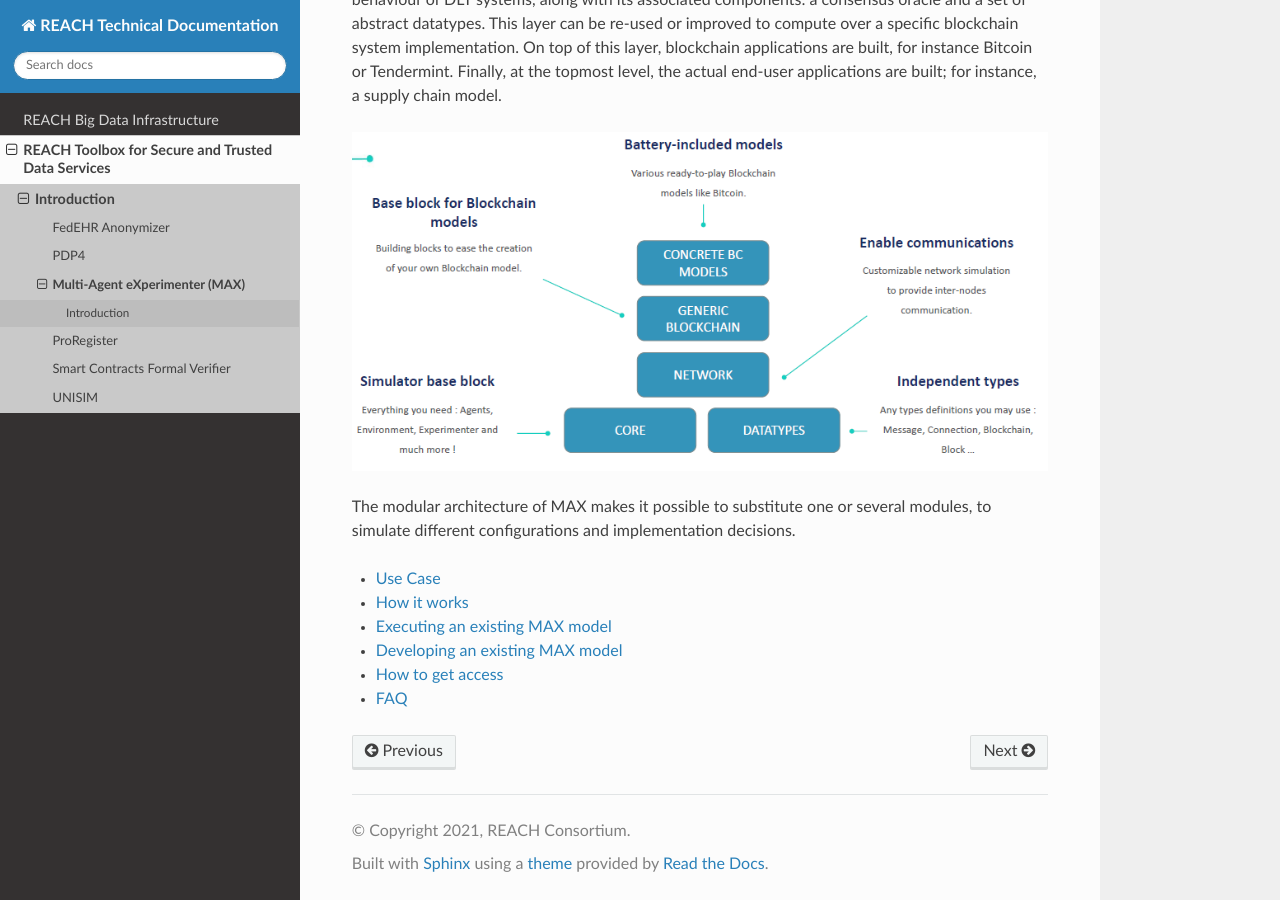
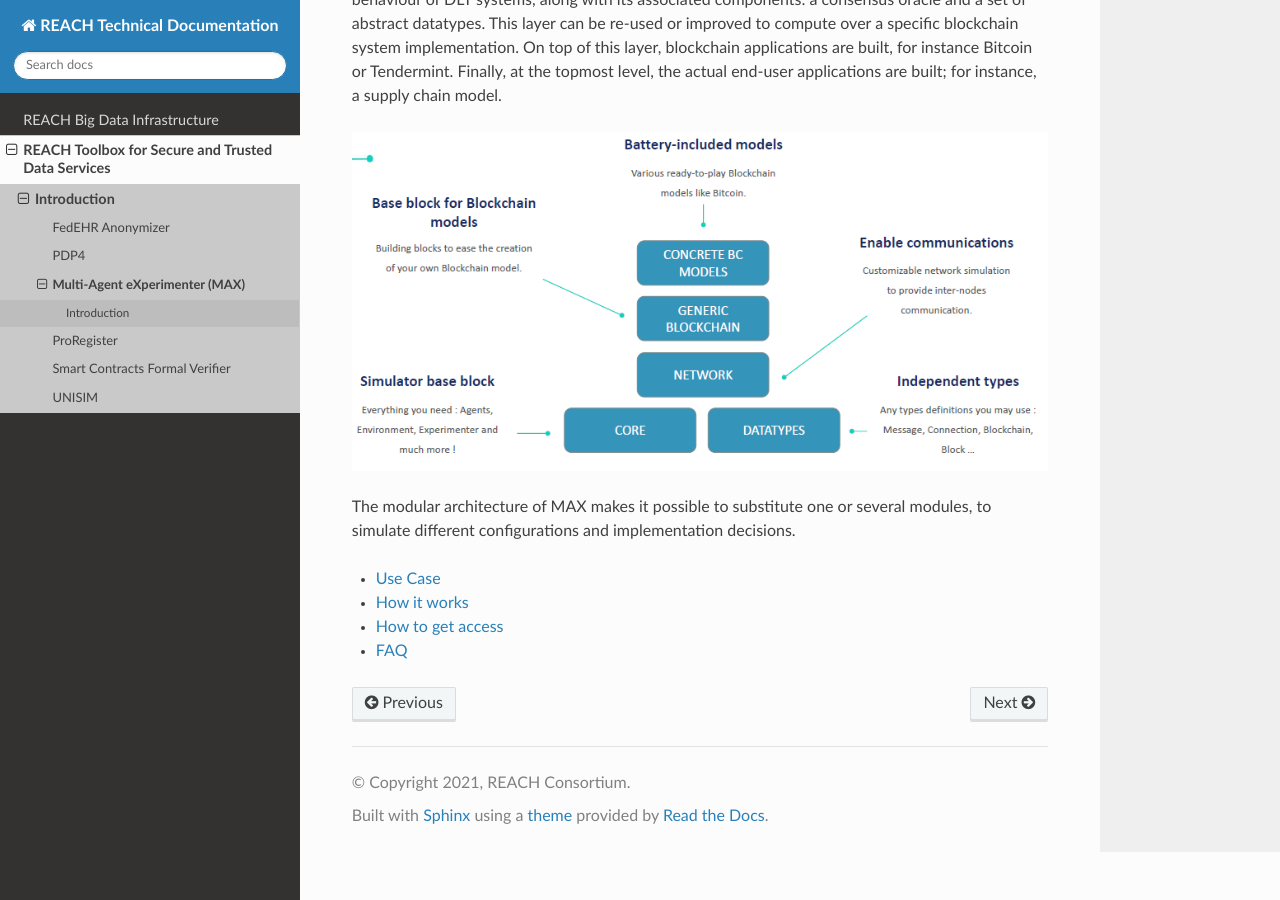
Before and after one commit to bobot/reach-tech-doc, a Sphinx documentation site: the page built from source/reach-toolbox/multiagent-experimenter/index.rst, in a window 1280 px wide and 900 px high, scrolled down 1092 px. Built offline with Sphinx 7.4.7 and the Read the Docs theme 2.0.0, drawn with Linux system fonts in a browser that asks for light colours.

Commit message:
Update index.rst

```diff
--- a/source/reach-toolbox/multiagent-experimenter/index.rst
+++ b/source/reach-toolbox/multiagent-experimenter/index.rst
@@ -29,7 +29,5 @@ The modular architecture of MAX makes it possible to substitute one or several m
 
    usecase
    how_it_works
-   execute_MAX_model
-   develop_MAX_model
    how_to_get_access
    faq
```
